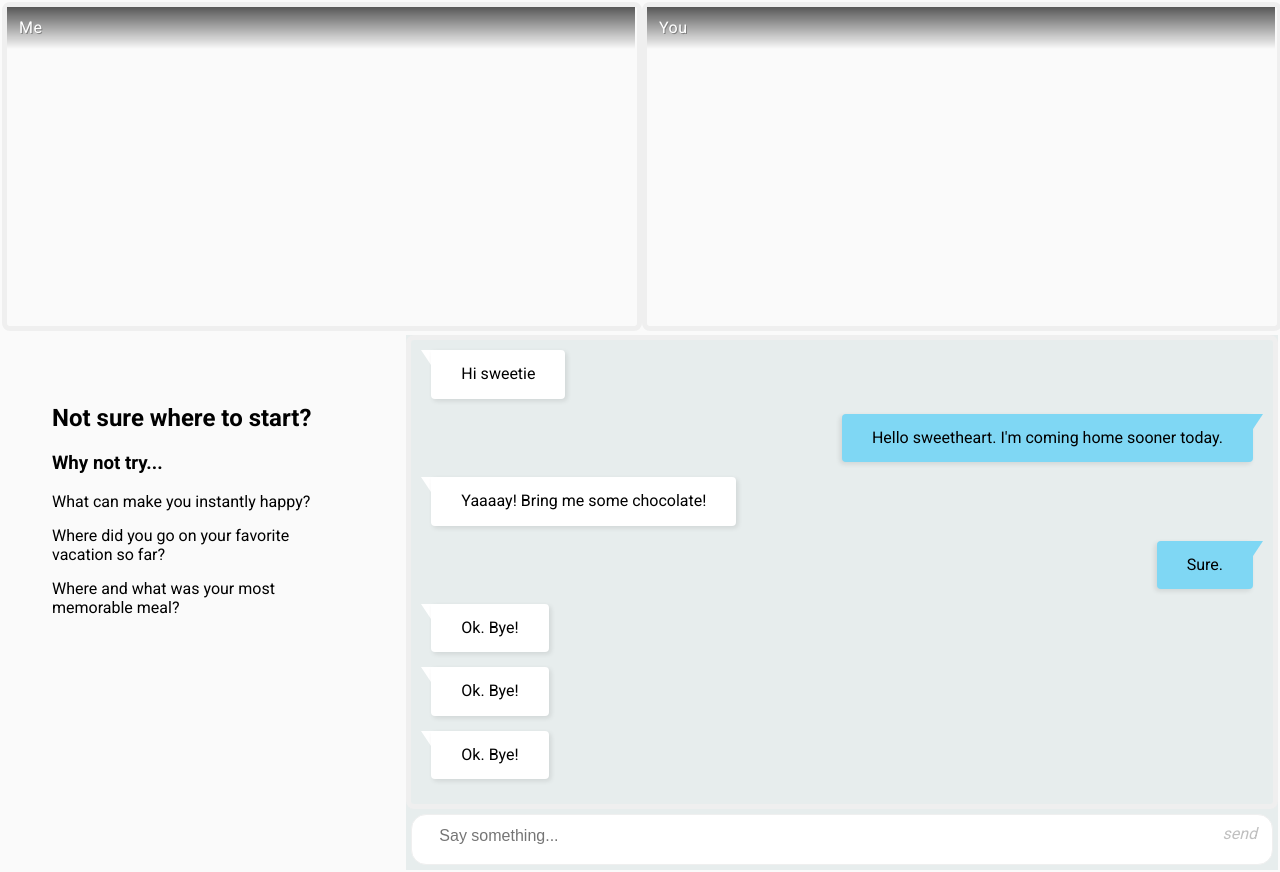
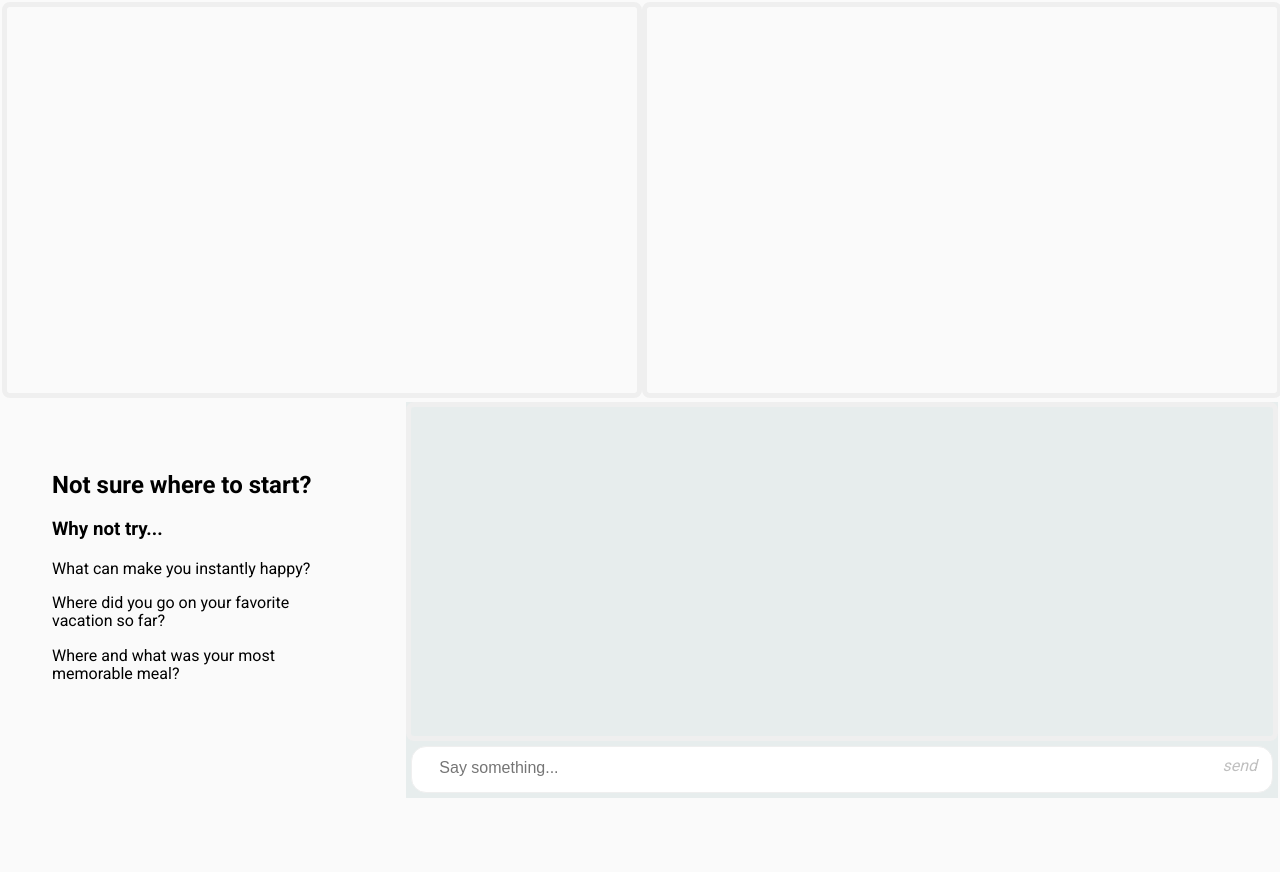
Before and after one commit to rubydong/elder.ly, a website: page design.html in a window 1280 px wide. After the commit the page ends 800 px from the top, so only its background shows below. Drawn offline with nearby package versions, Linux system fonts and the light colour scheme; a script that the page names is missing; some icons are missing.

Commit message:
Video and chat

```diff
--- a/design.html
+++ b/design.html
@@ -17,11 +17,9 @@
 <body>
     <div class="vid-container">
         <div class="video">
-            <p class="nametag">Me</p>
             <video id="localVideo"></video>
         </div>
         <div class="video">
-            <p class="nametag">You</p>
             <div id="remoteVideos"></div>
         </div>
     </div>
@@ -38,55 +36,6 @@
         </section>
         <section id="main">
             <section id="messages">
-
-                <article>
-                    <div class="msg">
-                        <div class="tri"></div>
-                        <div class="msg_inner">Hi sweetie</div>
-                    </div>
-                </article>
-
-                <article class="right">
-                    <div class="msg">
-                        <div class="tri"></div>
-                        <div class="msg_inner">Hello sweetheart. I'm coming home sooner today.</div>
-                    </div>
-                </article>
-
-                <article>
-                    <div class="msg">
-                        <div class="tri"></div>
-                        <div class="msg_inner">Yaaaay! Bring me some chocolate!</div>
-                    </div>
-                </article>
-
-                <article class="right">
-                    <div class="msg">
-                        <div class="tri"></div>
-                        <div class="msg_inner">Sure.</div>
-                    </div>
-                </article>
-
-                <article>
-                    <div class="msg">
-                        <div class="tri"></div>
-                        <div class="msg_inner">Ok. Bye!</div>
-                    </div>
-                </article>
-
-                <article>
-                    <div class="msg">
-                        <div class="tri"></div>
-                        <div class="msg_inner">Ok. Bye!</div>
-                    </div>
-                </article>
-
-                <article>
-                    <div class="msg">
-                        <div class="tri"></div>
-                        <div class="msg_inner">Ok. Bye!</div>
-                    </div>
-                </article>
 
             </section>
             <footer>
@@ -109,7 +58,6 @@
             var socket = io();
             socket.on("connect", function () {
                 // call the server-side function 'adduser' and send one parameter (value of prompt)
-                var name = prompt("What's your name?");
 
                 if (name !== null) {
                     socket.emit("adduser", name);
--- a/public/design.css
+++ b/public/design.css
@@ -160,7 +160,7 @@ img {
   resize: none;
   border: none;
   height: 20px;
-  margin-bottom: 5px;
+  margin-bottom: 1px;
 }
 
 #main footer textarea:focus {
@@ -223,6 +223,7 @@ img {
 
 .right .msg {
   flex-direction: row-reverse;
+  color: white;
 }
 
 .right .msg .tri {
@@ -230,12 +231,12 @@ img {
   height: 0;
   border-style: solid;
   border-width: 15px 10px 0 0;
-  border-color: #7fd7f4 transparent transparent transparent;
+  border-color: #4fc3ea transparent transparent transparent;
 }
 
 .right .msg .msg_inner {
   border-radius: 4px 0 4px 4px;
   box-shadow: -2px 2px 5px rgba(0, 0, 0, 0.1);
   text-align: right;
-  background-color: #7fd7f4;
+  background-color: #4fc3ea;
 }
--- a/public/main.css
+++ b/public/main.css
@@ -12,7 +12,7 @@ video {
 #welcome {
     text-align: center;
     line-height: 22px;
-    background: #7fd7f4;
+    background: #4fc3ea;
 }
 
 #enter {
```
Also changed, not shown: index.html (+2 -3 lines).
